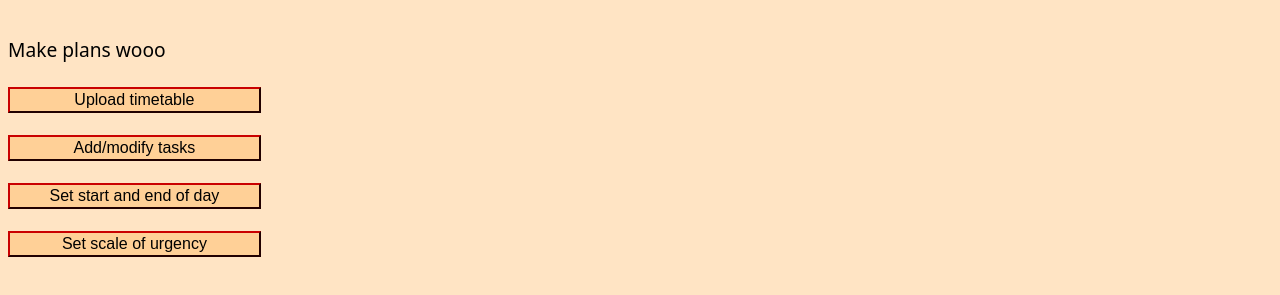
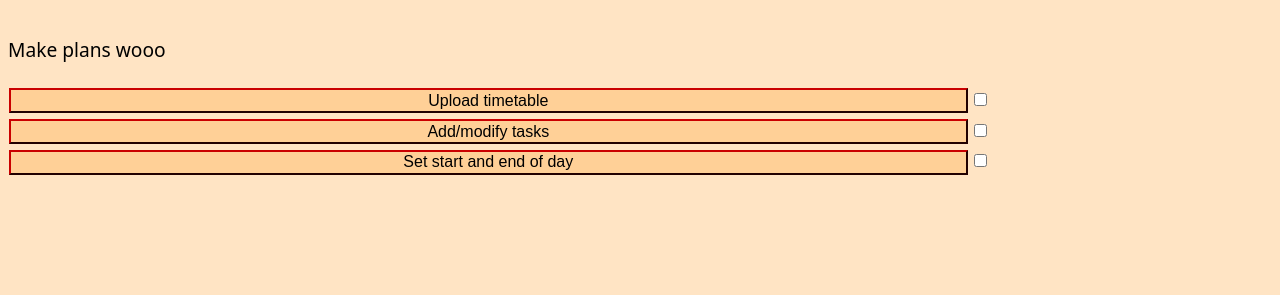
Before and after one commit to bethLacy/DUWITHacks26, a plain HTML site: page CLIENT/index.html in a window 1280 px wide. Shown: the part 151-446 px from the top of the page. Drawn offline with Linux system fonts and the light colour scheme.

Commit message:
work on home page

```diff
--- a/CLIENT/index.html
+++ b/CLIENT/index.html
@@ -14,10 +14,20 @@
 
         <h1>Planner:</h1>
         <p>Make plans wooo</p>
-        <p><button id = "button1">Upload timetable</button></p>
-        <p><button id = "button2">Add/modify tasks</button></p>
-        <p><button id = "button3">Set start and end of day</button></p>
-        <p><button id = "button4">Set scale of urgency</button></p>
+        <table>
+            <tr>
+                <td class = "tableButton"><button id = "timetableButton">Upload timetable</button></td>
+                <td class = "tableCheckbox"><input type="checkbox" id="timetableCheck" name="timetableCheck"></td>
+            </tr>
+            <tr>
+               <td class = "tableButton"><button id = "taskButton">Add/modify tasks</button></td>
+               <td class = "tableCheckbox"><input type="checkbox" id="taskCheck" name="taskCheck"></td>
+            </tr>
+            <tr>
+                <td class = "tableButton"><button id = "dayButton">Set start and end of day</button></td>
+                <td class = "tableCheckbox"><input type="checkbox" id="dayCheck" name="dayCheck"></td>
+            </tr>
+        </table>
 
         <div id = "loadSpace"></div>
 
--- a/CLIENT/styles.css
+++ b/CLIENT/styles.css
@@ -25,18 +25,14 @@ h2 {
 table {
     width:95%;
     border-collapse: collapse;
-    background-color: rgb(255, 218, 172);
 }
 
-.tableImage {
-    width: 20%;
-    border: 3px solid rgb(118, 0, 0);
+.tableButton {
+    width: 80%;
 }
 
-.tableText {
-    width: 80%;
-    border: 3px solid rgb(118, 0, 0);
-    padding-left: 2%;
+.tableCheckbox {
+    width: 20%
 }
 
 p {
@@ -51,7 +47,7 @@ img {
 }
 
 button {
-    width: 20%;
+    width: 100%;
     border-color: rgb(118, 0, 0);
     background-color: rgb(255, 208, 151);
     padding: 0.15%;
```
Also changed, not shown: PAGE MOCK UPS/timetable.html (added, +25 -0 lines).
